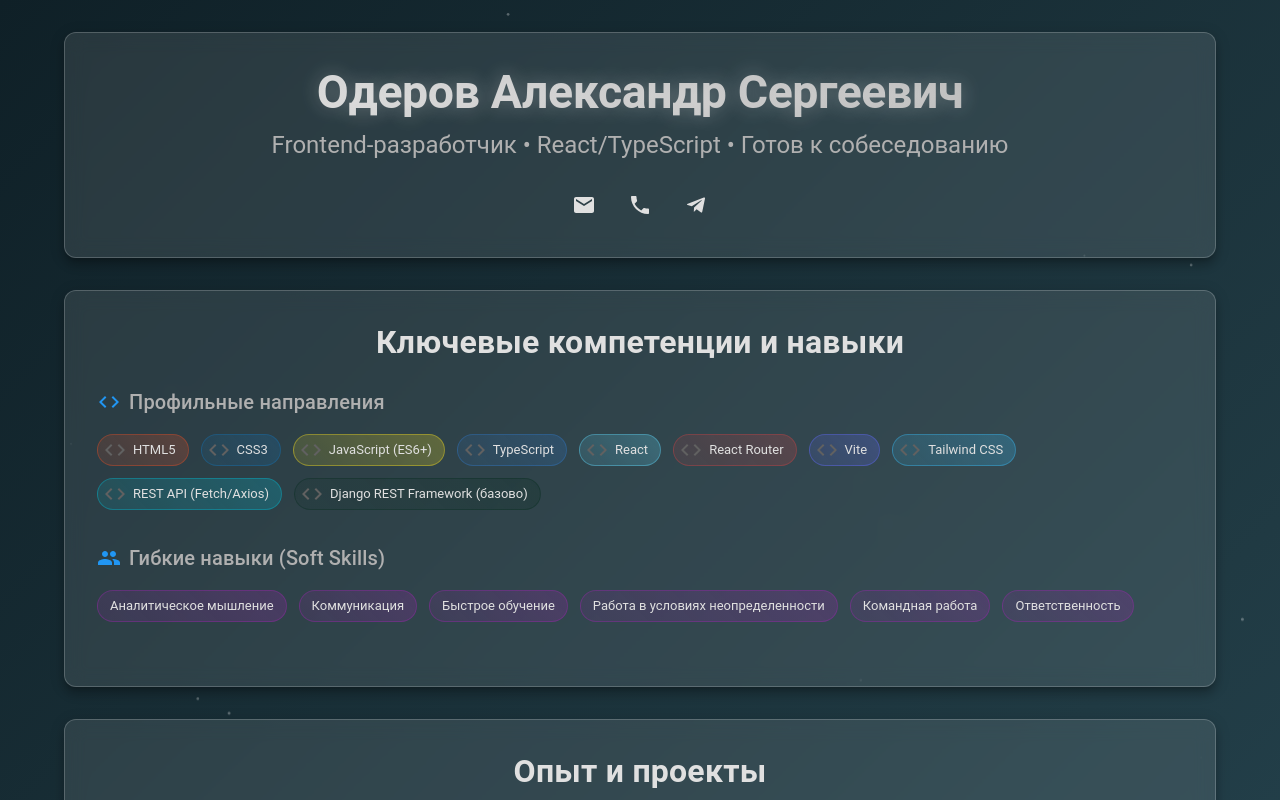
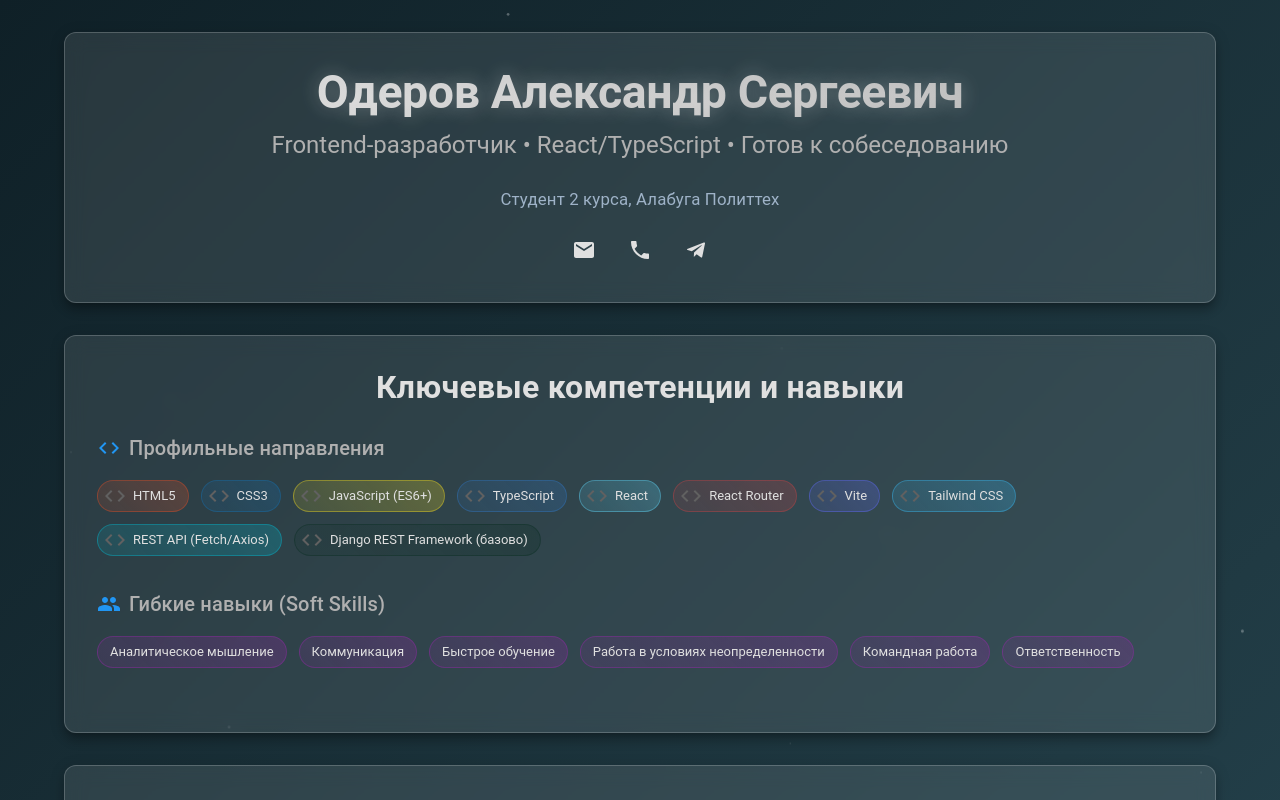
Before and after one commit to Sandroz1/partfolio, a React (Vite) app: page / in a window 1280 px wide. Shown: the top 800 px of the page. Built offline with nearby package versions, Linux system fonts and the light colour scheme.

Commit message:
добавление информации о том что я студент

```diff
--- a/src/App.tsx
+++ b/src/App.tsx
@@ -318,6 +318,16 @@ function App() {
                   }}
                 >
                   Frontend-разработчик • React/TypeScript • Готов к собеседованию
+                </Typography>
+                <Typography
+                  variant="subtitle1"
+                  sx={{
+                    color: "#9FB3C8",
+                    mb: 2,
+                    fontSize: { xs: "0.95rem", md: "1.05rem" },
+                  }}
+                >
+                  Студент 2 курса, Алабуга Политтех
                 </Typography>
               </motion.div>
 
```
